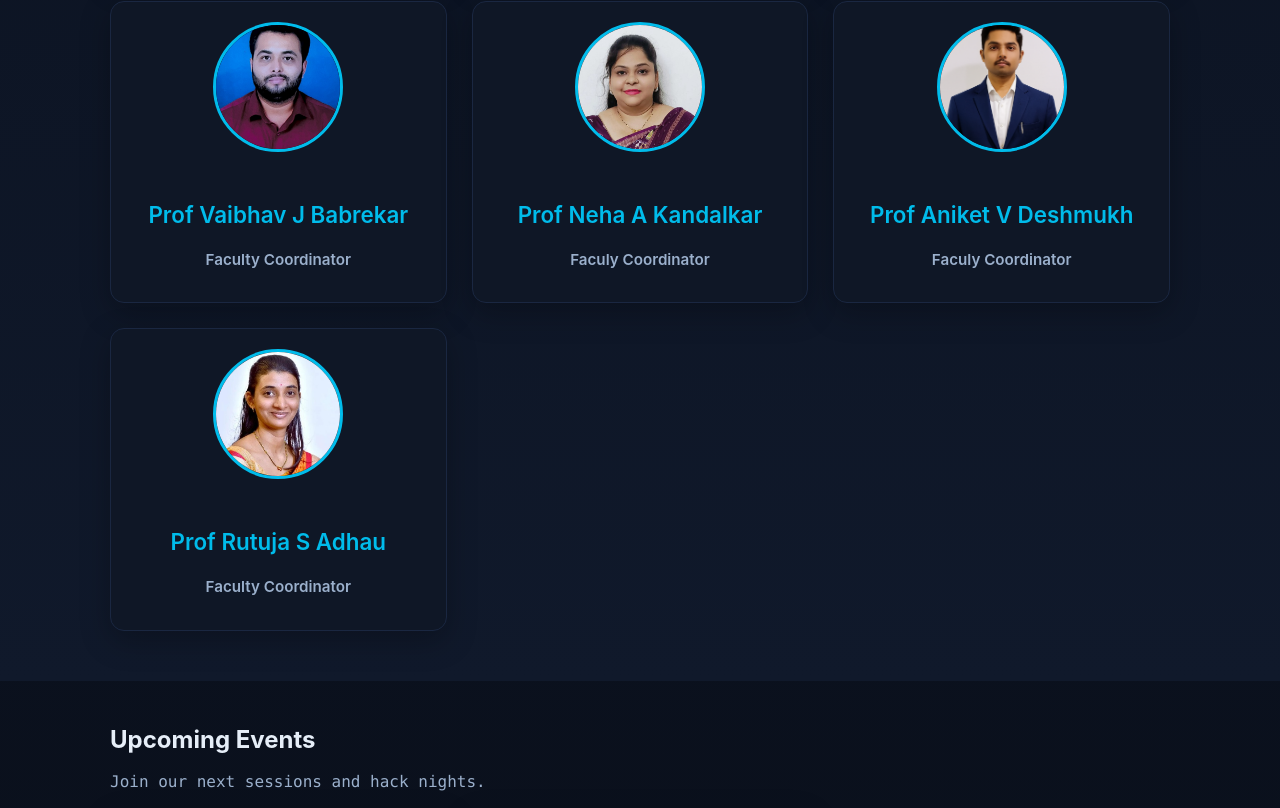
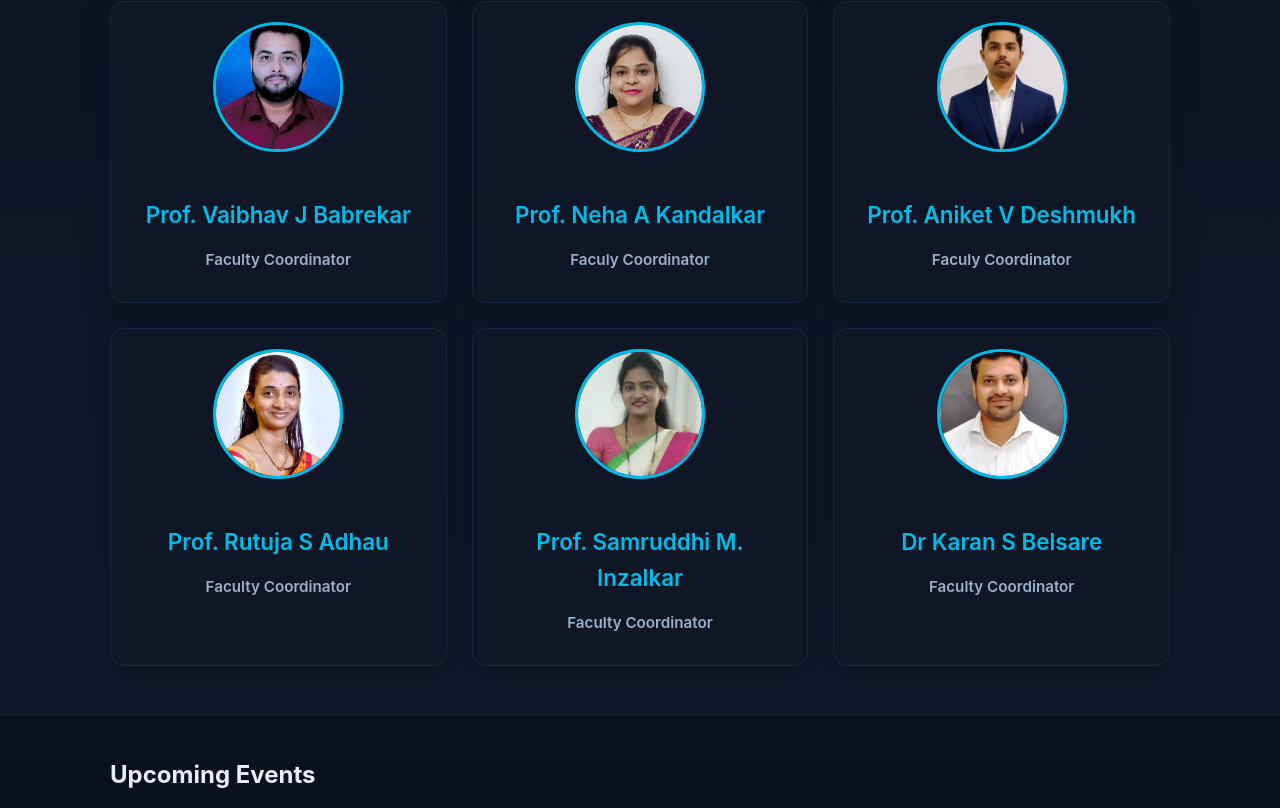
Before and after one commit to vedanthimte/cisco, a React (Vite) app in the folder prmitr-cisco/: page / in a window 1280 px wide. Shown: the part 1240-2048 px from the top of the page. Built offline with nearby package versions, Linux system fonts and the light colour scheme.

Commit message:
Version 3

```diff
--- a/prmitr-cisco/package.json
+++ b/prmitr-cisco/package.json
@@ -1,7 +1,7 @@
 {
   "name": "cisco",
   "private": true,
-  "version": "2.0.0",
+  "version": "3.0.0",
   "type": "module",
   "scripts": {
     "dev": "vite",
--- a/prmitr-cisco/src/data/facultyData.js
+++ b/prmitr-cisco/src/data/facultyData.js
@@ -6,7 +6,7 @@ const facultyData = [
     link :"https://www.linkedin.com/in/prof-dr-chandrashekhar-deshmukh-67a9a121"
   },
   {
-    name: "Prof Arpit Chaudhari",
+    name: "Prof. Arpit Chaudhari",
     role: "Cisco Co-Coordinator",
     image: "/assets/faculty/Arpit_Chaudhari.png",
     link :"https://www.linkedin.com/in/arpit-chaudhari-0720b5294/"
@@ -18,28 +18,41 @@ const facultyData = [
     link :"www.linkedin.com/in/nupoor-yawale-37167633"
   },
   {
-    name: "Prof Vaibhav J Babrekar",
+    name: "Prof. Vaibhav J Babrekar",
     role: "Faculty Coordinator",
     image: "/assets/faculty/vaibhav.jpg",
     link :"http://linkedin.com/in/vaibhav-babrekar-245524286"
   },
   {
-    name: "Prof Neha A Kandalkar",
+    name: "Prof. Neha A Kandalkar",
     role: "Faculy Coordinator",
     image: "/assets/faculty/ai&ds_neha.jpg",
     link : "https://www.linkedin.com/in/neha-kandalkar-6b014b49"
   },
   {
-    name: "Prof Aniket V Deshmukh ",
+    name: "Prof. Aniket V Deshmukh ",
     role: "Faculy Coordinator",
     image: "/assets/faculty/Aniket.png",
     link : "https://www.linkedin.com/in/aniket-deshmukh-82a335a0"
   },
   {
-    name: "Prof Rutuja S Adhau",
+    name: "Prof. Rutuja S Adhau",
     role: "Faculty Coordinator",
     image: "/assets/faculty/rutuja.jpg",
     link : ""
+  },
+  {
+    name: "Prof. Samruddhi M. Inzalkar",
+    role: "Faculty Coordinator",
+    image: "/assets/faculty/samruddhitayade.png",
+    link : ""
+  }
+  ,
+  {
+    name: "Dr Karan S Belsare",
+    role: "Faculty Coordinator",
+    image: "/assets/faculty/Karan_Belsare.jpg",
+    link : "www.linkedin.com/in/dr-karan-belsare-52604636"
   }
 ];
 
--- a/prmitr-cisco/vite.config.js
+++ b/prmitr-cisco/vite.config.js
@@ -1,6 +1,14 @@
+// import { defineConfig } from 'vite'
+// import react from '@vitejs/plugin-react'
+
+// export default defineConfig({
+//   plugins: [react()]
+// })
+
 import { defineConfig } from 'vite'
 import react from '@vitejs/plugin-react'
 
 export default defineConfig({
-  plugins: [react()]
+  plugins: [react()],
+  base: '/',  // 👈 ensures routes work at root
 })
```
Also changed, not shown: prmitr-cisco/public/assets/faculty/Karan_Belsare.jpg (added), prmitr-cisco/public/assets/faculty/samruddhitayade.png (added), prmitr-cisco/vercel.json (added).
